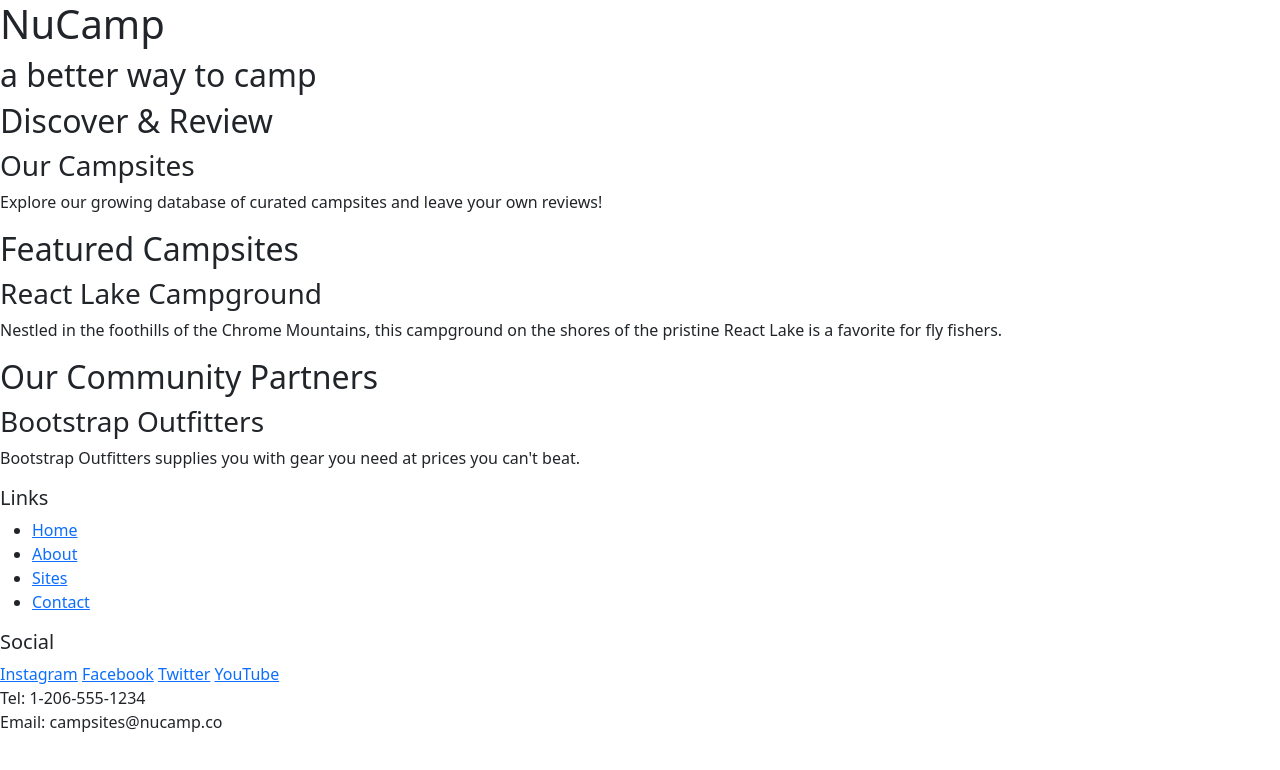
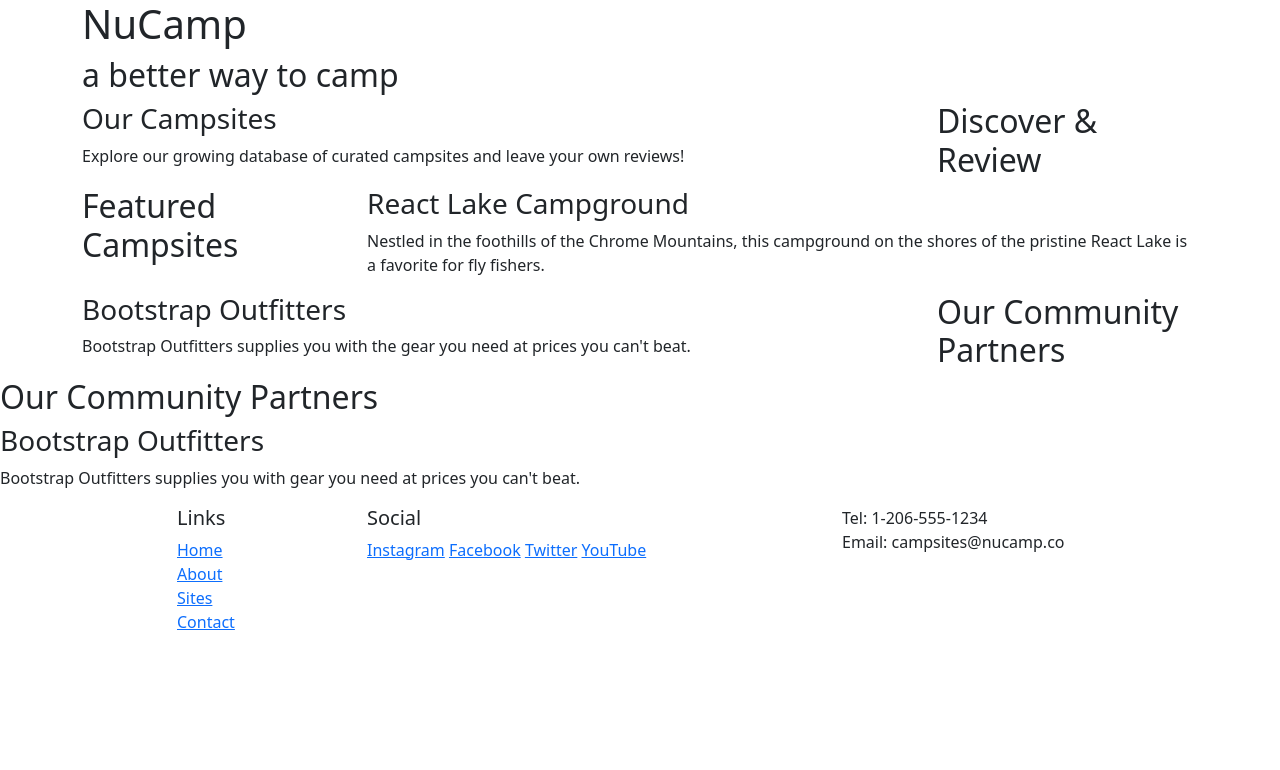
Before and after one commit to ArturTola/nucampsite, a website: page index.html in a window 1280 px wide. Drawn offline with nearby package versions, Linux system fonts and the light colour scheme.

Commit message:
Bootstrap Grid

```diff
--- a/index.html
+++ b/index.html
@@ -13,30 +13,55 @@
   </head>
 
   <body>
-    <header>
-      <div>
+    <header class="jumbotron">
+      <div class="container">
+        <div class="row">
+          <div class="col">
             <h1>NuCamp</h1>
             <h2>a better way to camp</h2>
           </div>
+        </div>
+      </div>
     </header>
 
-    <div>
+    <!-- Make first column 4 for screens bigger than small size -->
+    <!-- Make first column the last for screens bigger than small size in row 1 -->
+    <!-- Make first column the last for screens  small size in row 3 -->
+
+    <div class="container">
+      <div class="row">
+          <div class="col-sm-4 order-sm-last col-md-3">
               <h2>Discover & Review</h2>
+          </div>
+          <div class="col">
               <h3>Our Campsites</h3>
-      <p>
-        Explore our growing database of curated campsites and leave your own
-        reviews!
-      </p>
+              <p>Explore our growing database of curated campsites and leave your own reviews!</p>
+          </div>
       </div>
 
-    <div>
+
+      <div class="row">
+          <div class="col-sm-4 col-md-3">
               <h2>Featured Campsites</h2>
+          </div>
+          <div class="col">
               <h3>React Lake Campground</h3>
-      <p>
-        Nestled in the foothills of the Chrome Mountains, this campground on the
-        shores of the pristine React Lake is a favorite for fly fishers.
-      </p>
+              <p>Nestled in the foothills of the Chrome Mountains, this campground on the shores of the pristine React Lake is a favorite for fly fishers.</p>
           </div>
+      </div>
+
+
+      <div class="row">
+          <div class="col-sm-4 order-sm-last col-md-3">
+              <h2>Our Community Partners</h2>
+          </div>
+          <div class="col">
+              <h3>Bootstrap Outfitters</h3>
+              <p>Bootstrap Outfitters supplies you with the gear you need at prices you can't beat.</p>
+          </div>
+      </div>
+  </div>
+
 
     <div>
       <h2>Our Community Partners</h2>
@@ -47,28 +72,36 @@
       </p>
     </div>
 
+  </div>
+
   <footer>
-      <div>
+    <div class="container">
+        <div class="row">
+            <div class="col-4 col-sm-2 offset-1">
                 <h5>Links</h5>
-        <ul>
+                <ul class="list-unstyled">
                     <li><a href="#">Home</a></li>
                     <li><a href="#">About</a></li>
                     <li><a href="#">Sites</a></li>
                     <li><a href="#">Contact</a></li>
                 </ul>
             </div>
-      <div>
+            <div class="col-6 col-sm-5">
                 <h5>Social</h5>
                 <a href="http://instagram.com/">Instagram</a>
                 <a href="http://facebook.com/">Facebook</a>
                 <a href="http://twitter.com/">Twitter</a>
                 <a href="http://youtube.com/">YouTube</a>
             </div>
-      <div>
+            <div class="col-sm-4">
                 Tel: 1-206-555-1234<br />
                 Email: campsites@nucamp.co
             </div>
+       </div>
+    </div>
 </footer>
+
+
 
     <!-- jQuery must come first, then Popper.js, then the Bootstrap JavaScript plugins.-->
     <script src="node_modules/jquery/dist/jquery.slim.min.js"></script>
```
Lines whose indentation alone changed are shown as unchanged.
